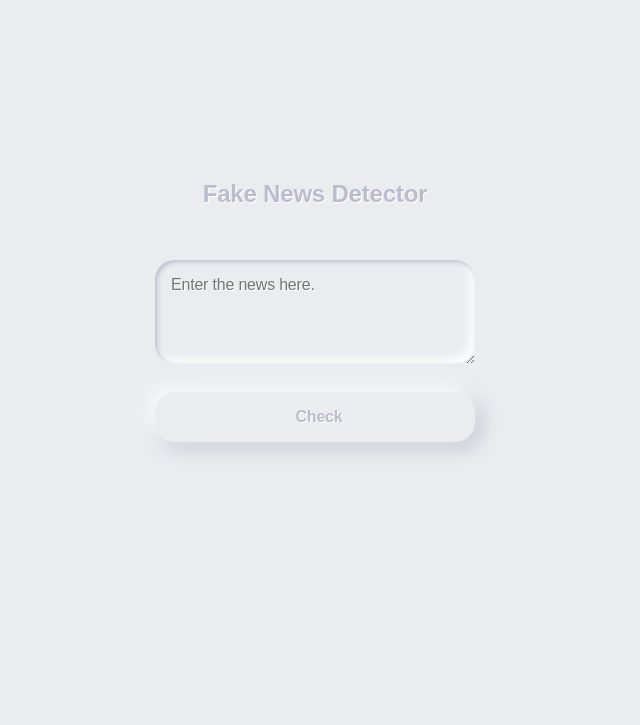
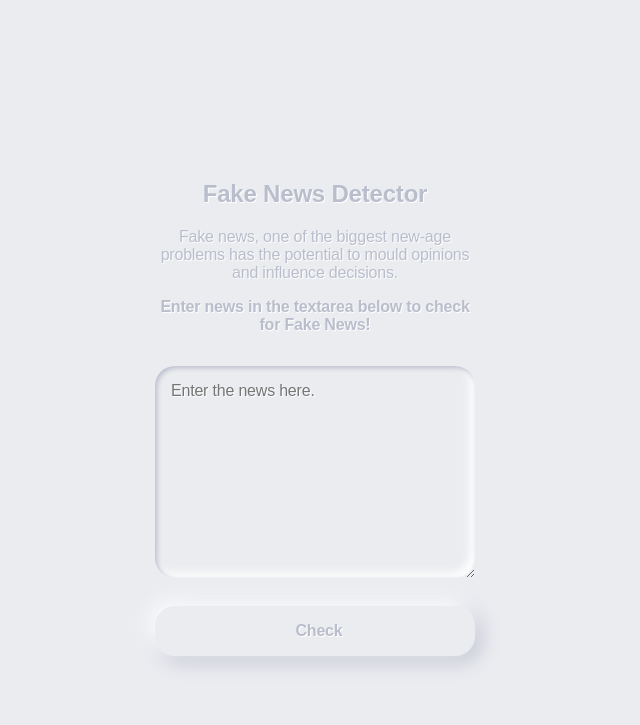
Before and after one commit to shinjondas/fake-news-detection, a Flask app: page / in a window 1280 px wide. Shown: the top 725 px of the page, without its empty margins (325-965 px from the left). Run offline with Flask 2, Linux system fonts and the light colour scheme; parts of the project's set-up code (start-up, migrations or seed data) failed here and were passed over; some libraries are stand-ins or nearby versions.

Commit message:
Fixing GUI

```diff
--- a/Flask app/templates/form1.html
+++ b/Flask app/templates/form1.html
@@ -4,17 +4,20 @@
       <meta charset="utf-8">
       <title>Fake News Detector</title>
       <link rel="stylesheet" href="{{ url_for('static',filename='styles/style.css') }}">
+      <script src="https://use.fontawesome.com/1dcd51e910.js"></script>
    </head>
    <body>
     <form action="{{ url_for('predict')}}" method="POST">
 
       <div class="segment">
         <h2>Fake News Detector</h2>
+        <p>Fake news, one of the biggest new-age problems has the potential to mould opinions and influence decisions.</p>
+        <b>Enter news in the textarea below to check for Fake News!</b>
       </div>
 
       <label>
 
-        <textarea id="w3review" name="name" rows="4" cols="180" required="required" placeholder="Enter the news here."></textarea>
+        <textarea id="w3review" name="name" rows="10" cols="200" required="required" placeholder="Enter the news here."></textarea>
       </label>
 
       <button class="red" type="submit"><i class="icon ion-md-lock"></i> Check</button>
@@ -23,9 +26,9 @@
 
       <!-- {{ prediction }} -->
       {% if prediction == ['fake']%}
-        <h3> Looks Fake </h3>
+        <center><h3><i class="fa fa-exclamation-triangle" aria-hidden="true" style="color:red"></i>&nbsp;It's probably fake!</h3></center>
       {% elif prediction == ['true']%}
-        <h3><b>Looks Real</b></h2>
+        <center><h3><i class="fa fa-check-circle-o" aria-hidden="true" style="color:green"></i>&nbsp;Seems Real to Me</h3></center>
       {% endif %}
 
 
```
Also changed, not shown: 14 other files.
